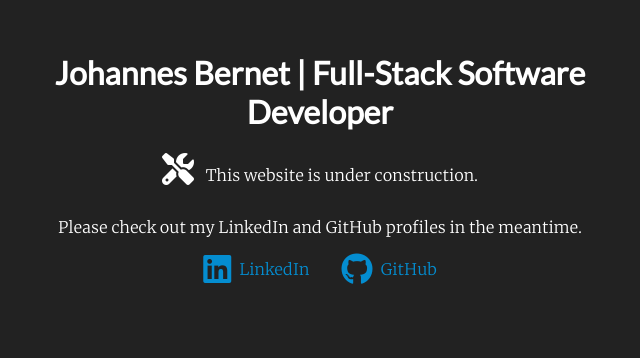
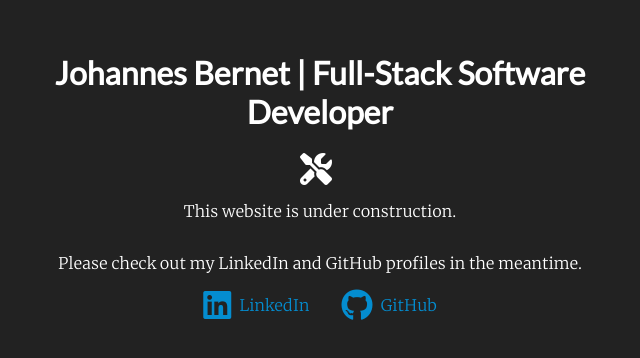
Before and after one commit to nacht-falter/johannesbernet.com, a plain HTML site: page index.html in a window 1280 px wide. Shown: the whole page, without its empty margins (320-960 px from the left). Drawn offline with Linux system fonts and the light colour scheme.

Commit message:
update layout

```diff
--- a/index.html
+++ b/index.html
@@ -67,14 +67,14 @@
 
 <body>
   <h1>Johannes Bernet | Full-Stack Software Developer</h1>
-  <p><i class="fa-solid fa-screwdriver-wrench"></i> This website is under construction.</p>
+  <p><i class="fa-solid fa-screwdriver-wrench"></i></p>
+  <p>This website is under construction.</p>
   <p style="padding-top: 1rem;"> Please check out my LinkedIn and GitHub profiles in the meantime.</p>
   <ul>
     <li><a href="https://www.linkedin.com/in/johannes-bernet"><i class="fab fa-linkedin"></i> LinkedIn</a>
     </li>
     <li><a href="https://www.github.com/nacht-falter"><i class="fab fa-github"></i> GitHub</a></li>
   </ul>
-
 </body>
 
 </html>
```
